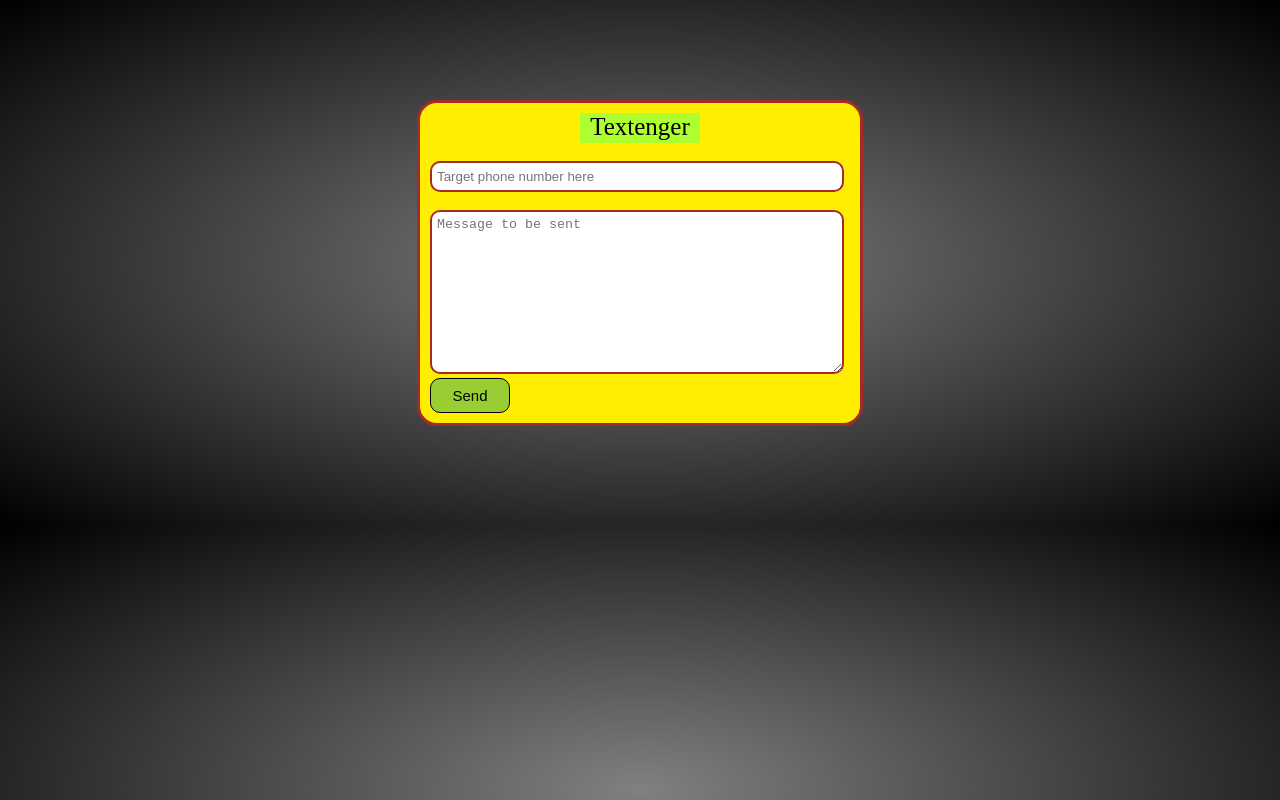
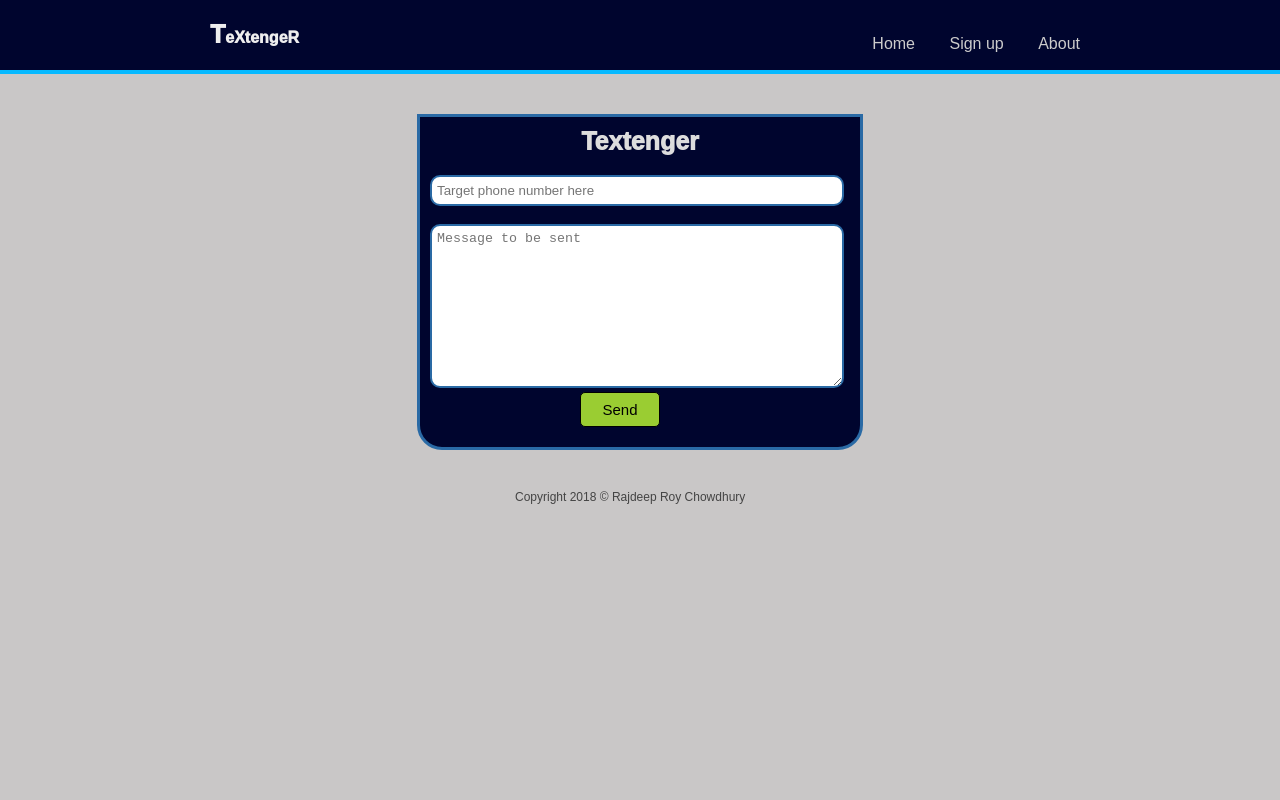
Before and after one commit to Razdeep/Textenger, a website: page public/home.html in a window 1280 px wide. Drawn offline with Linux system fonts and the light colour scheme.

Commit message:
UI drastically improved

```diff
--- a/public/home.html
+++ b/public/home.html
@@ -8,7 +8,7 @@
     <title>Textenger</title>
 </head>
 <body>
-    <div class="box">
+    <!-- <div class="box">
         <div id="title">Textenger</div>
         <br>
         <form action="/" method="post">
@@ -16,6 +16,36 @@
             <textarea name="message" id="message" cols="30" rows="10" placeholder="Message to be sent"></textarea><br>
             <button id="send" type="submit">Send</button>
         </form>
-    </div>
+    </div> -->
+    <header>
+        <div class="container">
+            <div id="logo"><span id="firstLetter">T</span>eXtengeR</div>
+            <nav>
+                <ul id="menu">
+                    <li><a href="">Home</a></li>
+                    <li><a href="">Sign up</a></li>
+                    <li><a href="">About</a></li>
+                </ul>
+            </nav>
+        </div>
+    </header>
+    <section>
+        <div class="container">
+            <div class="box">
+                <div id="title">Textenger</div>
+                <br>
+                <form action="/" method="post">
+                    <input type="text" id="to_phone" name="to_phone" placeholder="Target phone number here"><br><br>
+                    <textarea name="message" id="message" cols="30" rows="10" placeholder="Message to be sent"></textarea><br>
+                    <button id="send" type="submit">Send</button>
+                </form>
+            </div>
+        </div>
+    </section>
+    <footer>
+        <p id="copyright">
+            Copyright 2018 &copy; Rajdeep Roy Chowdhury
+        </p>
+    </footer>
 </body>
 </html>
--- a/public/style.css
+++ b/public/style.css
@@ -1,39 +1,79 @@
 body{
     margin: 0;
-    background: radial-gradient(gray,black);
+    font-family: Arial, Helvetica, sans-serif;
+    /* background: radial-gradient(gray,black); */
     height:1;
+    background-color: #c9c7c7;
 }
-
+header{
+    background: rgb(0, 5, 46);
+    border-bottom: 4px solid rgb(6, 185, 255);
+    color: #eee;
+    min-height: 70px;
+}
+.container{
+    width:900px;
+    margin: auto;
+}
+#firstLetter{
+    font-size:25px;
+}
+#logo{
+    float: left;
+    margin-top: 20px;
+    margin-left: 20px;
+    font-weight: 1000;
+}
+ul#menu{
+    margin-top: 35px;
+    list-style: none;
+    float: right;
+}
+header li{
+    display: inline;
+    margin-left:20px;
+    margin-right: 10px;
+}
+header li a{
+    text-decoration: none;
+    color: #ccc;
+    transition: all 0.2s ease-in-out;
+}
+header li a:hover{
+    color: #eee;
+    transition: all 0.1s ease-in-out;
+}
 .box{
     width:420px;
-    height:300px;
-    background-color: rgb(255, 238, 0);
-    margin: 100px auto;
-    border: 3px solid brown;
-    border-radius: 20px;
+    height:310px;
+    background-color: rgb(0, 5, 46);
+    margin: 40px auto;
+    border: 3px solid rgb(42, 106, 165);
+    border-radius: 0px 0px 25px 25px;
     padding:10px;
 }
 #title{
     font-size: 25px;
-    background: greenyellow;
     text-align: center;
     width: 120px;
     height: 30px;
     margin: 0 auto;
+    color: #ddd;
+    font-weight: 1000;
 }
 #to_phone{
     padding: 5px;
     width: 400px;
     height: 17px;
     margin: 0px auto;
-    border: 2px solid brown;
+    border: 2px solid rgb(42, 106, 165);
     border-radius: 10px;
     outline: none;
 }
 #message{
     width: 400px;
     padding: 5px;
-    border: 2px solid brown;
+    border: 2px solid rgb(42, 106, 165);
     border-radius: 10px;
     outline: none;
 }
@@ -44,12 +84,22 @@ body{
     border: 1px solid black;
     height: 35px;
     width: 80px;
-    border-radius: 10px;
+    border-radius: 5px;
     font-size: 15px;
-    margin: 0 auto;
+    margin-left: 150px;
 }
 #send:hover{
     color: yellow;
     background: green;
     transition: all 0.2s ease-in-out;
 }
+
+footer{
+    height: 20px;
+}
+#copyright{
+    font-size: 12px;
+    width:250px;
+    margin: auto;
+    color:#444;
+}
```
